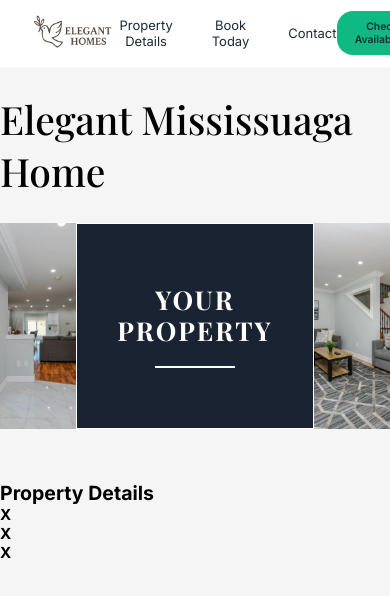
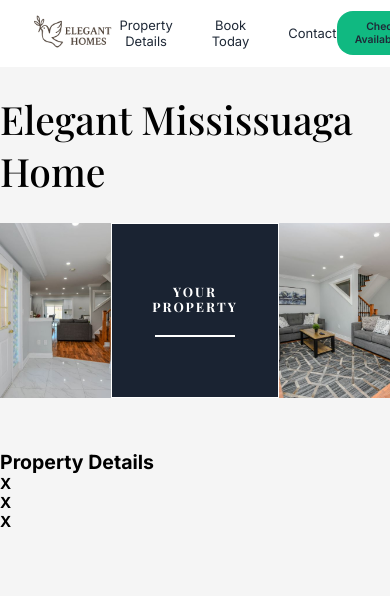
Before and after one commit to sakinbola/directBookingSite, a React (Vite) app: page / in a window 390 px wide. Shown: the top 596 px of the page. Built offline with nearby package versions, Linux system fonts and the light colour scheme; a web font is replaced by a local one.

Commit message:
testing breakpoints

```diff
--- a/src/pages/hero.css
+++ b/src/pages/hero.css
@@ -23,7 +23,7 @@
 
 .image-container .image-child {
     flex: 1 1 auto;
-    min-width: 0; /* default min-width is auto so it dosent shinrk smaller*/
+    min-width: 0px; /* default min-width is auto so it dosent shinrk smaller*/
 }
 
 .image-container img {
@@ -72,3 +72,22 @@
 
 
 }
+
+/* major breakpoints whole new design on mobile */
+@media (max-width:1440px) {
+    .design-container p {
+        font-size:3rem;
+    }
+}
+
+@media (max-width:1024px) {
+    .design-container p {
+        font-size:2.2rem;
+    }
+}
+
+@media (max-width:768px) {
+    .design-container p {
+        font-size:1rem;
+    }
+}
```
